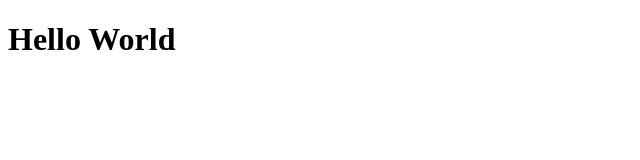
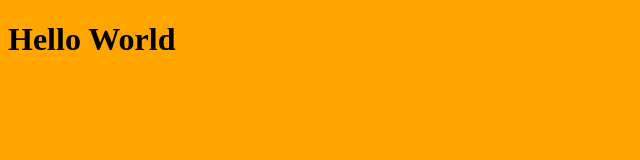
Before and after one commit to salwazahramunir/My-Project, a plain HTML site: page index.html in a window 1280 px wide. Shown: the whole page, without its empty margins (0-640 px from the left). Drawn offline with Linux system fonts and the light colour scheme.

Commit message:
update background color

```diff
--- a/index.html
+++ b/index.html
@@ -4,6 +4,11 @@
     <meta charset="UTF-8">
     <meta name="viewport" content="width=device-width, initial-scale=1.0">
     <title>Belajar Deploy Github Pages</title>
+    <style>
+        body {
+            background-color: orange;
+        }
+    </style>
 </head>
 <body>
     <h1>Hello World</h1>
```
